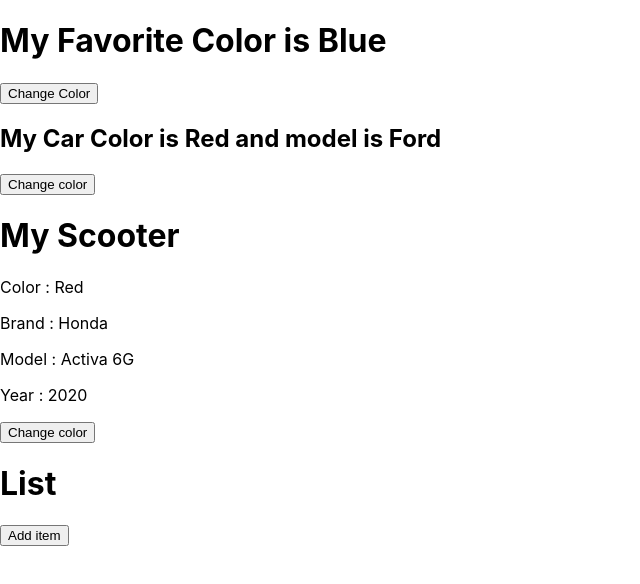
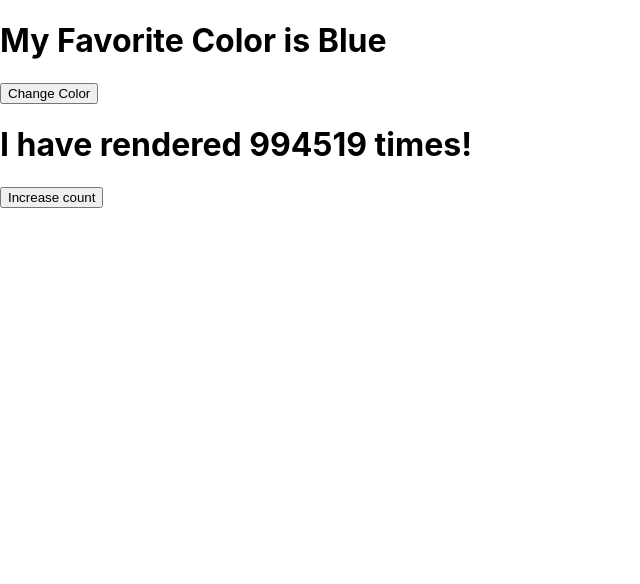
Before and after one commit to ruhan-2908/Reactify, a React (Create React App) app: page / in a window 1280 px wide. Shown: the top 584 px of the page, without its empty margins (0-640 px from the left). Built offline with nearby package versions, Linux system fonts and the light colour scheme.

Commit message:
UseEffect on Timer.js

```diff
--- a/src/components/Car.js
+++ /dev/null
@@ -1,24 +0,0 @@
-import React from "react";
-class Car extends React.Component{
-    constructor()
-    {
-        super();
-        this.state = { color : "Red",model:"Ford"};
-    }
-
-
-
-
-    render()
-    {
-        return (
-            <>
-            <h2>My Car Color is {this.state.color} and model is {this.state.model} </h2>
-            <button onClick={() => { this.setState((prev)=> {return {...prev,color:"Blue"}})}}> Change color</button>
-            </>
-        )
-    }
-}
-
-
-export default Car;
--- a/src/components/List.js
+++ /dev/null
@@ -1,24 +0,0 @@
-import {useState} from "react";
-function List()
-{
-    const [list,setList] = useState([]);
-    const [count, setCount] = useState(1);
-    function addItem()
-    {
-        const itemName = 'Item ' + count ;
-        setList((prev)=> {return [...prev,itemName]})
-        setCount((prev) => {
-            return prev+1;
-        })
-    }
-    return <>
-        <h1> List </h1>
-        <button onClick={addItem}>Add item</button>
-        <ul>{
-            list.map((el,index) => <li key={index}>{el}</li>)
-            }
-        </ul>
-    </>
-}
-
-export default List;
--- a/src/components/Scooter.js
+++ /dev/null
@@ -1,37 +0,0 @@
-import { useState } from "react"
-
-function Scooter()
-{
-    // const [color, setState] = useState("Red");
-    // const [brand, setBrand] = useState("Honda");
-    // const [model, setModel] = useState("Activa 6G");
-    // const [year, setYear] = useState("2020");
-
-
-    const [scooter, setScooter] = useState({
-        color : "Red",
-        brand : "Honda",
-        model : "Activa 6G",
-        year : 2020
-    });
-
-
-    function updateColor()
-    {
-        setScooter((prev) =>{
-            return {...prev,color:"Blue"};
-        });
-    }
-
-
-    return <>
-        <h1> My Scooter</h1>
-        <p> Color : {scooter.color}</p>
-        <p> Brand : {scooter.brand}</p>
-        <p> Model : {scooter.model}</p>
-        <p> Year : {scooter.year}</p>
-        <button onClick={updateColor}>Change color</button>
-    </>
-}
-
-export default Scooter;
--- /dev/null
+++ b/src/components/Timer.js
@@ -0,0 +1,39 @@
+import { useEffect, useState } from "react";
+
+function Timer()
+{
+    const [count, setCount] = useState(1000000);
+    useEffect(() =>{
+        console.log("Screen Rendered");
+        // checkCount();
+        // setCount(1);
+
+        setTimeout(() =>{
+            setCount((prev) => {return prev-1;})
+        },1)
+    })
+
+
+
+    function updateCount()
+    {
+        setCount((prev) => {
+            return prev+1;
+        })
+    }
+
+
+    function checkCount()
+    {
+        if(count > 10)
+        {
+            setCount(1);
+        }
+    }
+    return <>
+    <h1>I have rendered {count} times!</h1>
+    <button onClick={updateCount}> Increase count</button>
+    </>
+}
+
+export default Timer;
--- a/src/index.js
+++ b/src/index.js
@@ -4,18 +4,13 @@ import './index.css';
 // import App from './App';
 import reportWebVitals from './reportWebVitals';
 import FavoriteColor  from './components/FavoriteColor';
-import Car from './components/Car'
-import Scooter from "./components/Scooter"
-import List from "./components/List"
+import Timer from './components/Timer'
 const root = ReactDOM.createRoot(document.getElementById('root'));
 root.render(
-  <>
-
+  <React.StrictMode>
     <FavoriteColor/>
-    <Car/>
-    <Scooter/>
-   <List/>
-  </>
+    <Timer/>
+  </React.StrictMode>
 );
 
 // If you want to start measuring performance in your app, pass a function
```
